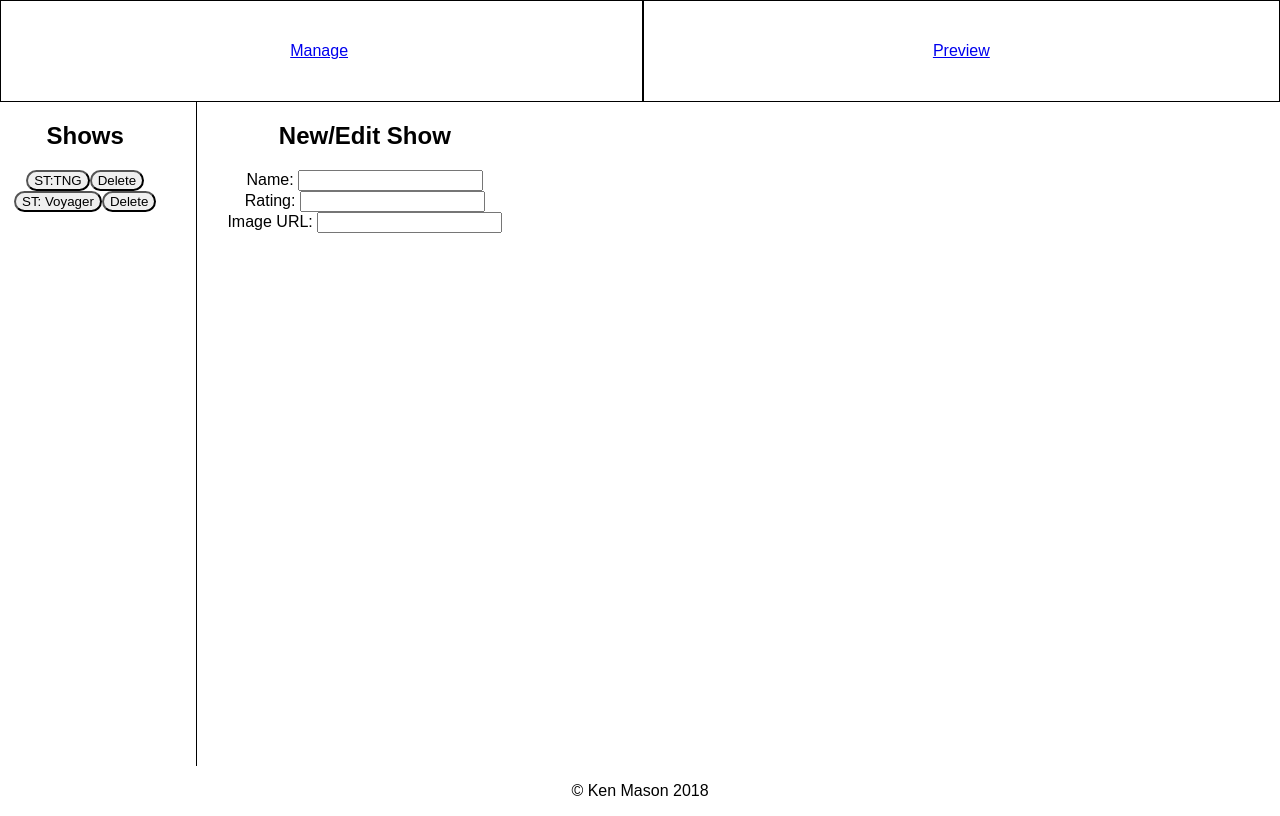
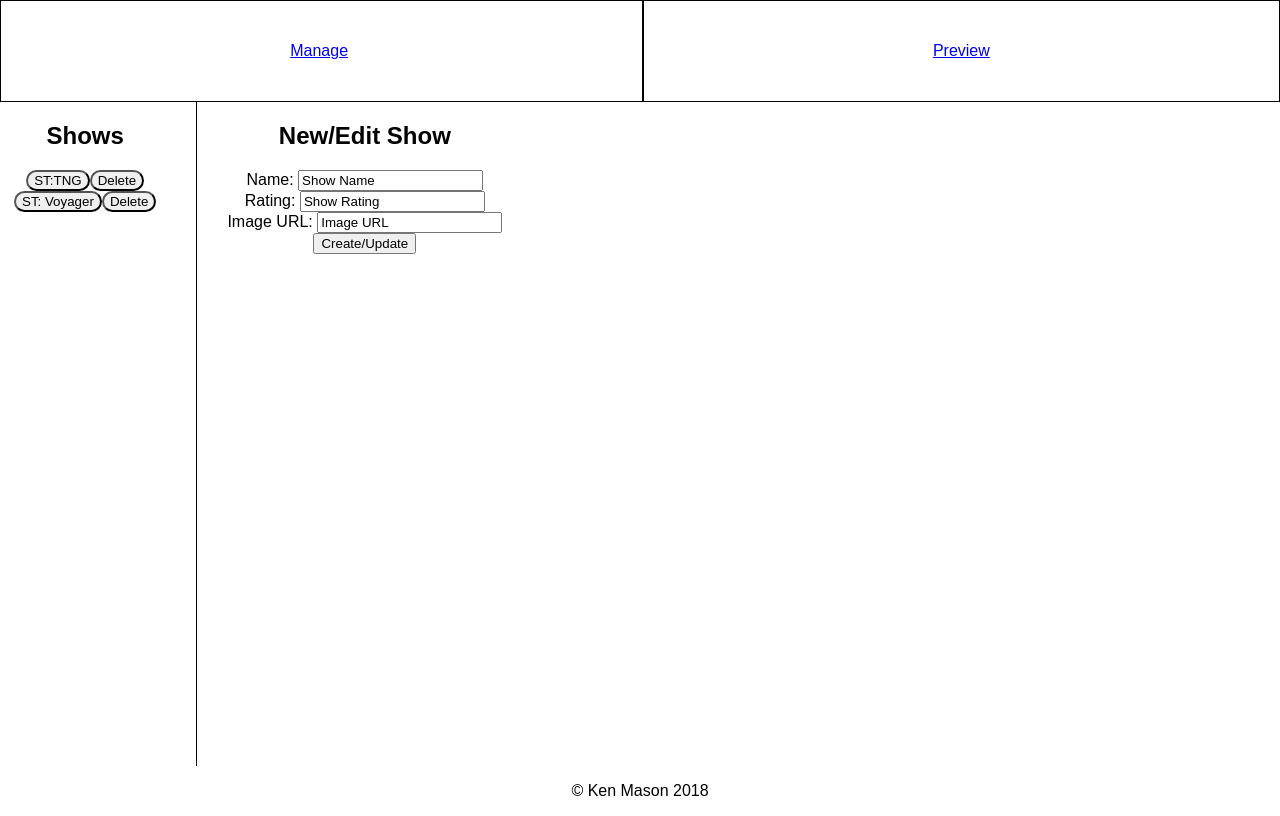
Before and after one commit to dragonrune/tv-demo-front-end, a React (Create React App) app: page / in a window 1280 px wide. Built offline with nearby package versions, Linux system fonts and the light colour scheme.

Commit message:
TV Demo - Part 3 - Phase 3

```diff
--- a/src/HomePage.js
+++ b/src/HomePage.js
@@ -11,6 +11,10 @@ class App extends Component {
 
   tvShowDeleted = () => {
     console.log("TVShowDeleted")
+  }
+
+  saveShow = () => {
+    console.log("saveShow saved")
   }
 
   render() {
@@ -44,22 +48,22 @@ class App extends Component {
             <div>
               <div>
                 <label>Name: </label>
-                <input type="text" name="showname" />
-                {/* <input type="text" name="showname" value="Show Name" /> */}
+                {/* <input type="text" name="showname" /> */}
+                <input type="text" name="showname" value="Show Name" />
               </div>
               <div>
                 <label>Rating: </label>
-                <input type="text" name="showrating" />
-                {/* <input type="text" name="showrating" value="Show Rating" /> */}
+                {/* <input type="text" name="showrating" /> */}
+                <input type="text" name="showrating" value="Show Rating" />
               </div>
               <div>
                 <label>Image URL: </label>
-                <input type="text" name="showimage" />
-                {/* <input type="text" name="showimage" value="Image URL" /> */}
+                {/* <input type="text" name="showimage" /> */}
+                <input type="text" name="showimage" value="Image URL" />
               </div>
-              {/* <div>
-                <button onClick={this.clickedSubmit()}>Create/Update</button>
-              </div> */}
+              <div>
+                <button onClick={this.saveShow()}>Create/Update</button>
+              </div>
             </div>
           </section>
         </main>
```
